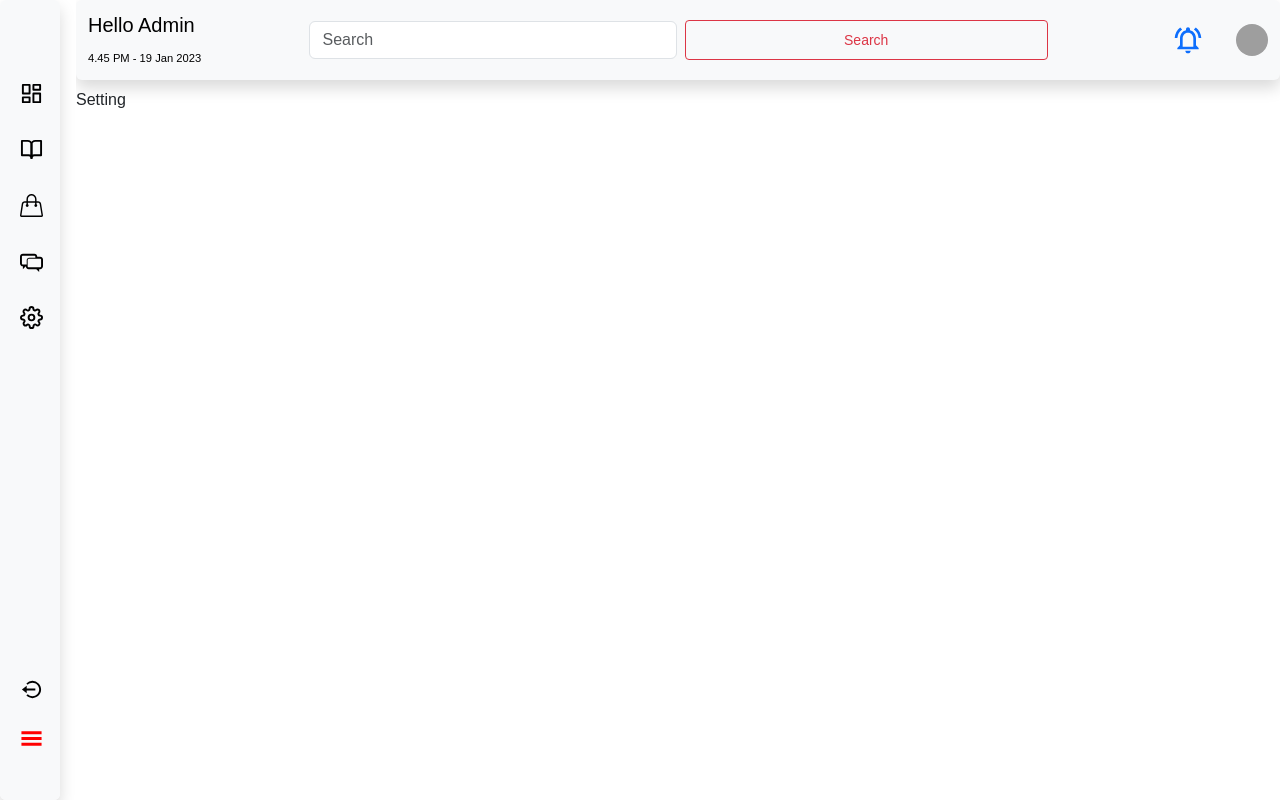
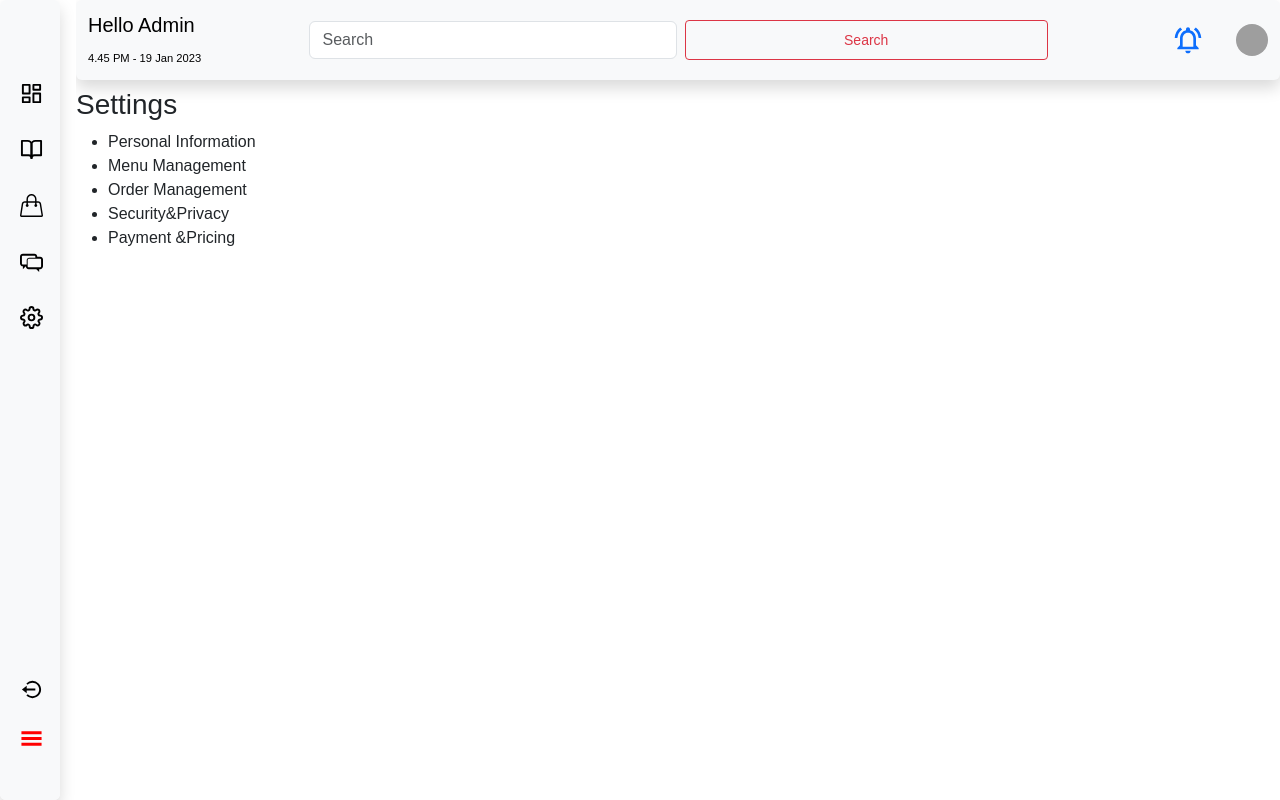
Before and after one commit to rana430/food-app, a React (Create React App) app: page /setting in a window 1280 px wide. Built offline with nearby package versions, Linux system fonts and the light colour scheme; grey boxes are pictures that could not be loaded.

Commit message:
settings-test

```diff
--- a/src/pages/setting/Setting.jsx
+++ b/src/pages/setting/Setting.jsx
@@ -1,9 +1,22 @@
-import React from 'react'
+import React from "react";
 
 const Setting = () => {
   return (
-    <div>Setting</div>
-  )
-}
+    <div className="setting-container">
+      <div className="settings-sidebar">
+        <h3>Settings</h3>
+        <div className="settings-items">
+          <ul>
+            <li>Personal Information</li>
+            <li>Menu Management</li>
+            <li>Order Management</li>
+            <li>Security&Privacy</li>
+            <li>Payment &Pricing</li>
+          </ul>
+        </div>
+      </div>
+    </div>
+  );
+};
 
-export default Setting
+export default Setting;
--- /dev/null
+++ b/src/pages/setting/settings.css
@@ -0,0 +1,10 @@
+:root {
+    --percentage-bar-color: #4339f2;
+    --percentage-container-bg: #dad7fe;
+    --light-gray-color: #a3a3a3;
+    --navigation-btn-bg: #e02200;
+  }
+
+  .settings-sidebar{
+
+  }
```
